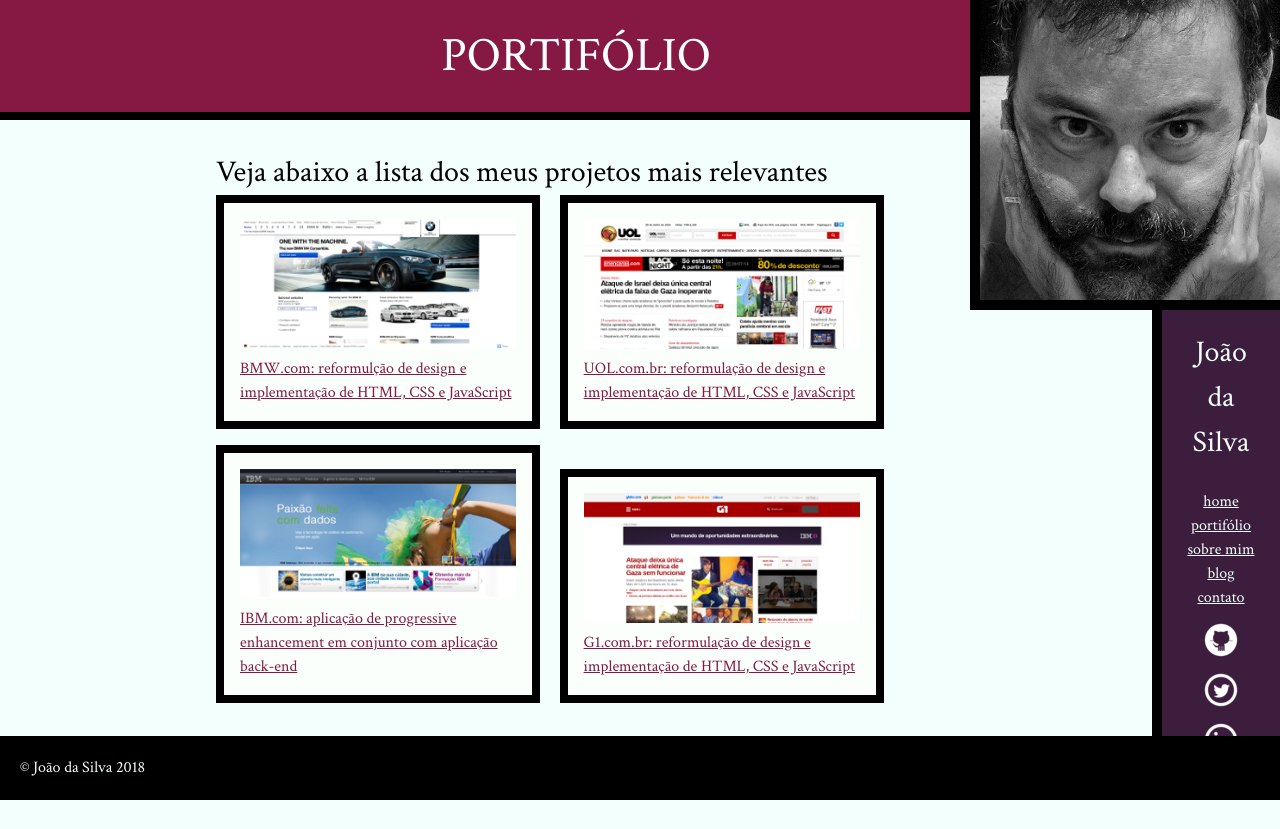
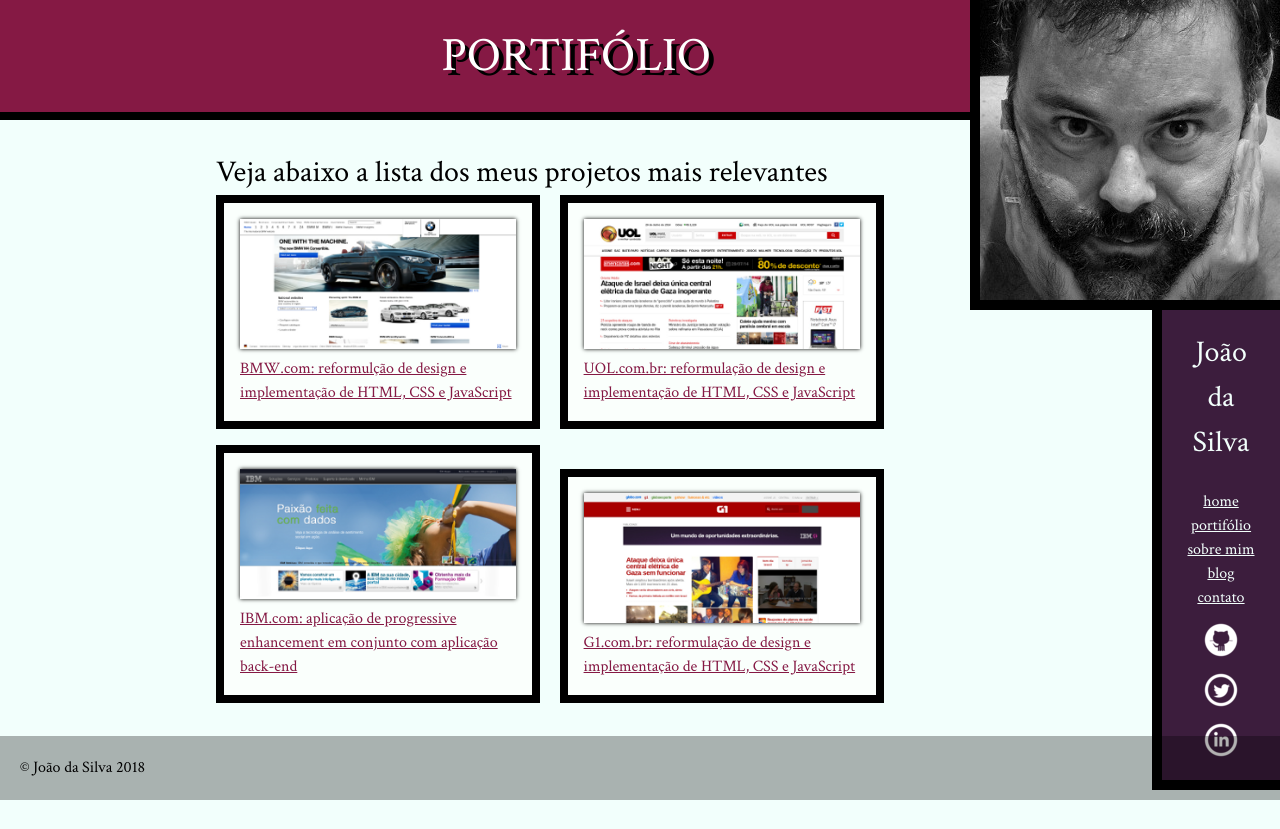
Before and after one commit to mcavalheiro/study-alura-html-css, a plain HTML site: page projeto/portifolio.html in a window 1280 px wide. Drawn offline with Linux system fonts and the light colour scheme.

Commit message:
shadow and opacity

```diff
--- a/projeto/css/portifolio.css
+++ b/projeto/css/portifolio.css
@@ -10,5 +10,6 @@
 }
 
 .portfolio img {
-	width: 100%;
+    width: 100%;
+    box-shadow: 0 0 4px #000;
 }
--- a/projeto/css/site.css
+++ b/projeto/css/site.css
@@ -24,6 +24,7 @@ main {
     margin: 0px;
     border-bottom: .5rem solid #000;
     text-transform: uppercase;
+    text-shadow: 5px 5px #000;
 }
 
 .conteudo-pagina a {
@@ -105,8 +106,8 @@ em {
 }
 
 #rodape-pagina {
-    background-color: #000;
-    color: #F2FFFC;
+    background-color: rgba(0, 0, 0, 0.3);
+    color: #000;
     padding: 20px;
     clear: both;
     position: fixed;
```
Also changed, not shown: projeto/css/index.css (+7 -0 lines).
